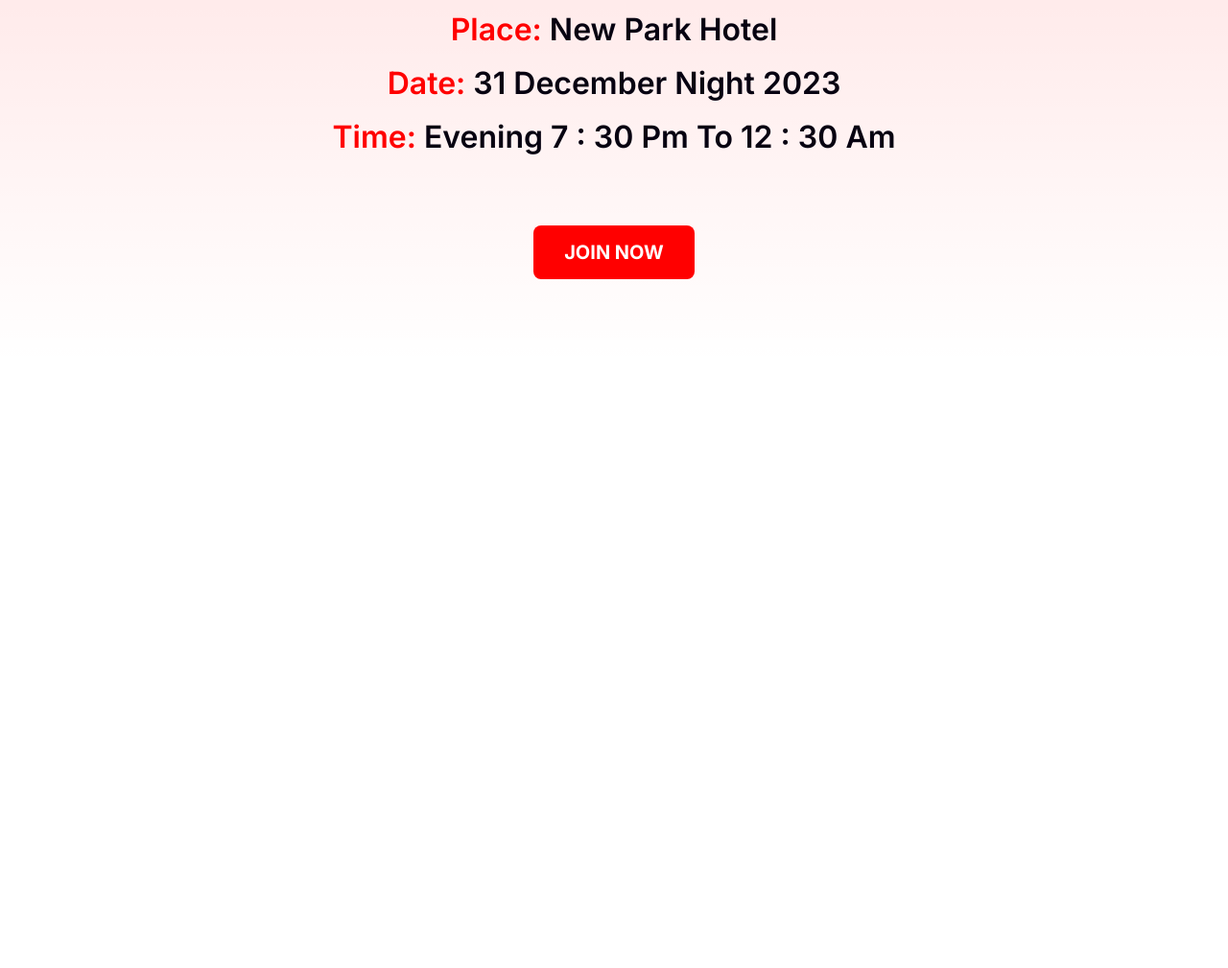
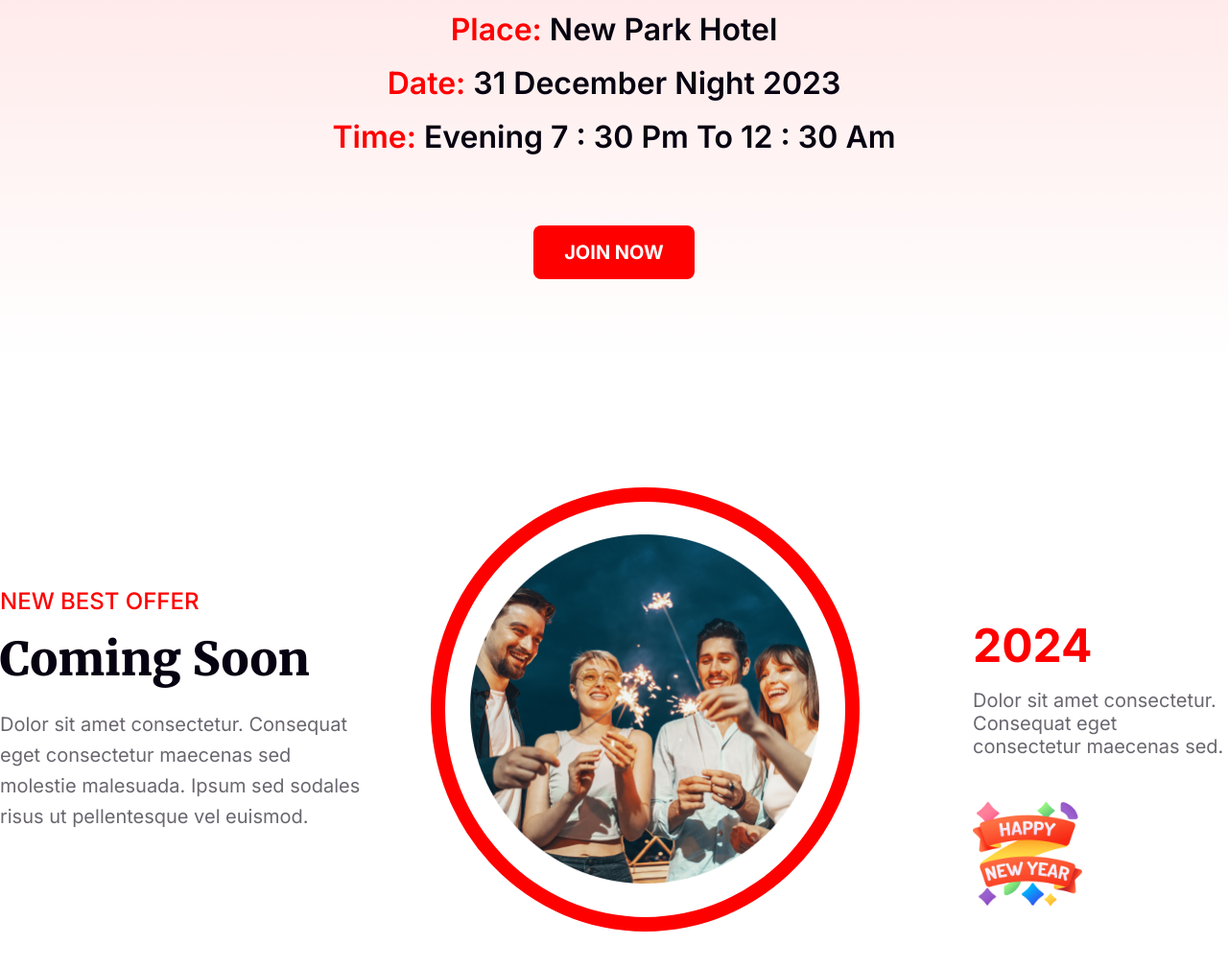
Before and after one commit to devrakibulrahman/new-year-offer, a plain HTML site: page index.html in a window 1280 px wide. Shown: the part 2461-3470 px from the top of the page at 96% size. Before the commit the page ends 2841 px from the top, so only its background shows below. Drawn offline with Linux system fonts and the light colour scheme.

Commit message:
new best offer section done on 7/12/2024 at 9:34 PM

```diff
--- a/css/style.css
+++ b/css/style.css
@@ -204,7 +204,7 @@
 
 .pl-da-ti-content .pl-da-ti-banner{
     width: 100%;
-    height: 482px;
+    height: 472px;
     background-image: linear-gradient(180.00deg, rgba(255, 0, 0, 0.1),rgba(255, 0, 0, 0) 100%);
     border-top-left-radius: 16px;
     border-top-right-radius: 16px;
@@ -246,3 +246,101 @@
 }
 
 /* -------------------------- place, date and time section end --------------------------- */
+
+/* -------------------------- new best offer section start --------------------------- */
+
+#new-best-offer-section{
+    width: 100%;
+    height: 100vh;
+}
+
+.ne-be-of-content{
+    width: 100%;
+    height: 100vh;
+    display: flex;
+    align-items: center;
+    justify-content: space-between;
+}
+
+.ne-be-of-content .best-offer-details{
+    width: 393px;
+    height: auto;
+    margin-right: 70px;
+}
+
+.ne-be-of-content .best-offer-details .best-offer-sub-heading{
+    font-family: "Inter", sans-serif;
+    font-size: 24px;
+    font-weight: 500;
+    color: #FF0000;
+    margin-bottom: 16px;
+    text-transform: uppercase;
+}
+
+.ne-be-of-content .best-offer-details .best-offer-heading{
+    font-family: "Merriweather", serif;
+    font-size: 48px;
+    font-weight: 900;
+    color: #070211;
+    margin-bottom: 22px;
+}
+
+.ne-be-of-content .best-offer-details .best-offer-para{
+    font-family: "Inter", sans-serif;
+    font-size: 20px;
+    font-weight: 400;
+    line-height: 32px;
+    color: #070211;
+    opacity: 0.6;
+}
+
+.ne-be-of-content .best-offer-img-box{
+    width: 463px;
+    height: 463px;
+    border: 15px solid #FF0000;
+    border-radius: 50%;
+    display: flex;
+    align-items: center;
+    justify-content: center;
+    margin-right: 118px;
+}
+
+.ne-be-of-content .best-offer-img-box .best-offer-img{
+    width: 364px;
+    height: 364px;
+}
+
+.ne-be-of-content .best-offer-happy-new-year{
+    width: 276px;
+    height: auto;
+    margin-top: 112px;
+}
+
+.ne-be-of-content .best-offer-happy-new-year .year{
+    font-family: "Inter", sans-serif;
+    font-size: 48px;
+    font-weight: 700;
+    color: #FF0000;
+    margin-bottom: 16px;
+}
+
+.ne-be-of-content .best-offer-happy-new-year .year-para{
+    font-family: "Inter", sans-serif;
+    font-size: 20px;
+    font-weight: 400;
+    color: #070211;
+    opacity: 0.6;
+    margin-bottom: 43px;
+}
+
+.ne-be-of-content .best-offer-happy-new-year .year-img-box{
+    width: 114px;
+    height: 114px;
+}
+
+.ne-be-of-content .best-offer-happy-new-year .year-img-box .year-img{
+    width: 100%;
+    height: 100%;
+}
+
+/* -------------------------- new best offer section end --------------------------- */
--- a/index.html
+++ b/index.html
@@ -80,5 +80,29 @@
         </div>
     </section>
     <!-- ======================== place, date and time section is end ========================== -->
+
+    <!-- ======================== new best offer section is start ========================== -->
+    <section id="new-best-offer-section">
+        <div class="container">
+            <div class="ne-be-of-content">
+                <div class="best-offer-details">
+                    <p class="best-offer-sub-heading">New best offer</p>
+                    <h1 class="best-offer-heading">Coming Soon</h1>
+                    <p class="best-offer-para">Dolor sit amet consectetur. Consequat eget consectetur maecenas sed molestie malesuada. Ipsum sed sodales risus ut pellentesque vel euismod. </p>
+                </div>
+                <div class="best-offer-img-box">
+                    <img src="./assets/img/bg-img/group.png" class="best-offer-img" alt="group image">
+                </div>
+                <div class="best-offer-happy-new-year">
+                    <h1 class="year">2024</h1>
+                    <p class="year-para">Dolor sit amet consectetur. Consequat eget consectetur maecenas sed.</p>
+                    <div class="year-img-box">
+                        <img src="./assets/img/new-year-img/new-year.png" class="year-img" alt="year image">
+                    </div>
+                </div>
+            </div>
+        </div>
+    </section>
+    <!-- ======================== new best offer section is end ========================== -->
 </body>
 </html>
```
